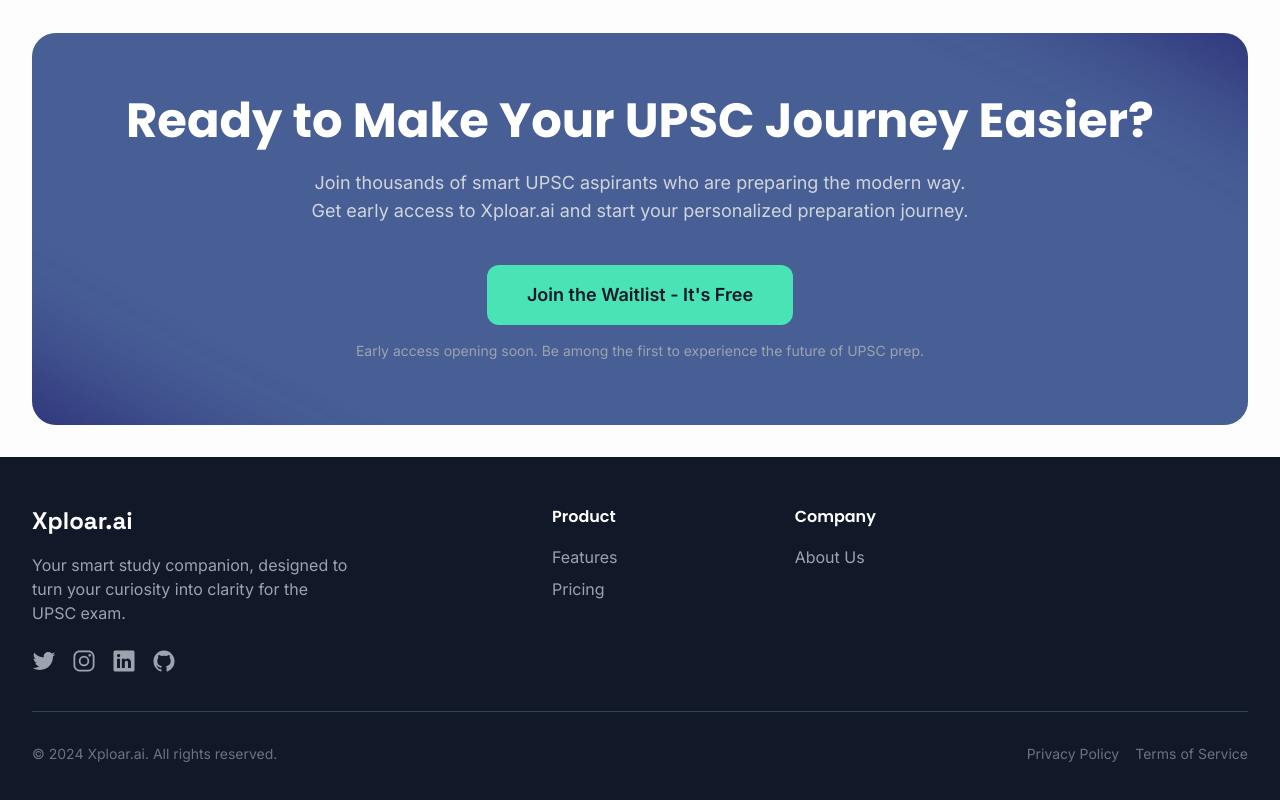
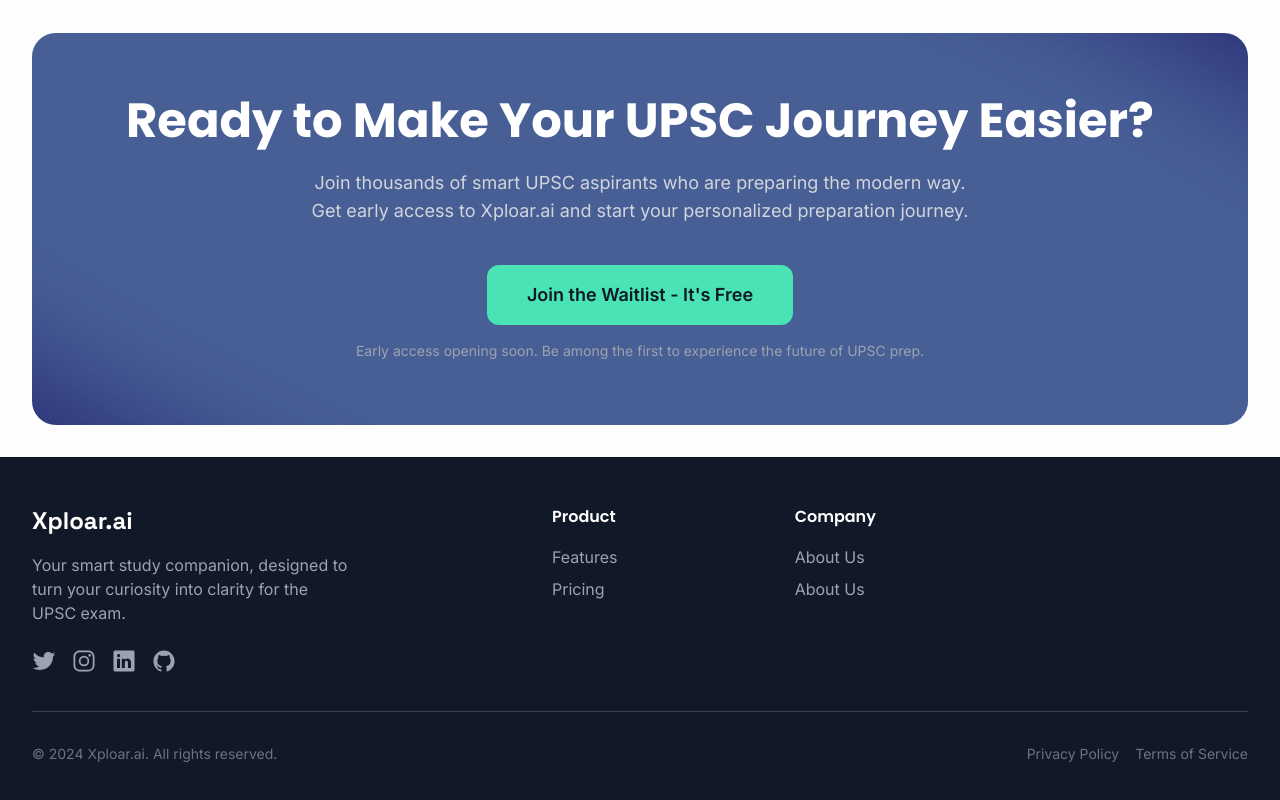
Before and after one commit to NithinBairoju/landing-pages, a plain HTML site: page index.html in a window 1280 px wide. Shown: the part 4759-5559 px from the top of the page. Drawn offline with nearby package versions, Linux system fonts and the light colour scheme.

Commit message:
Update index.html

```diff
--- a/index.html
+++ b/index.html
@@ -916,6 +916,7 @@
               <h3 class="font-semibold text-white">Company</h3>
               <ul class="mt-4 space-y-2 text-gray-400">
                 <li><a href="#" class="hover:text-white">About Us</a></li>
+                <li><a href="darktheme.html" class="hover:text-white">About Us</a></li>
               </ul>
             </div>
           </div>
```
